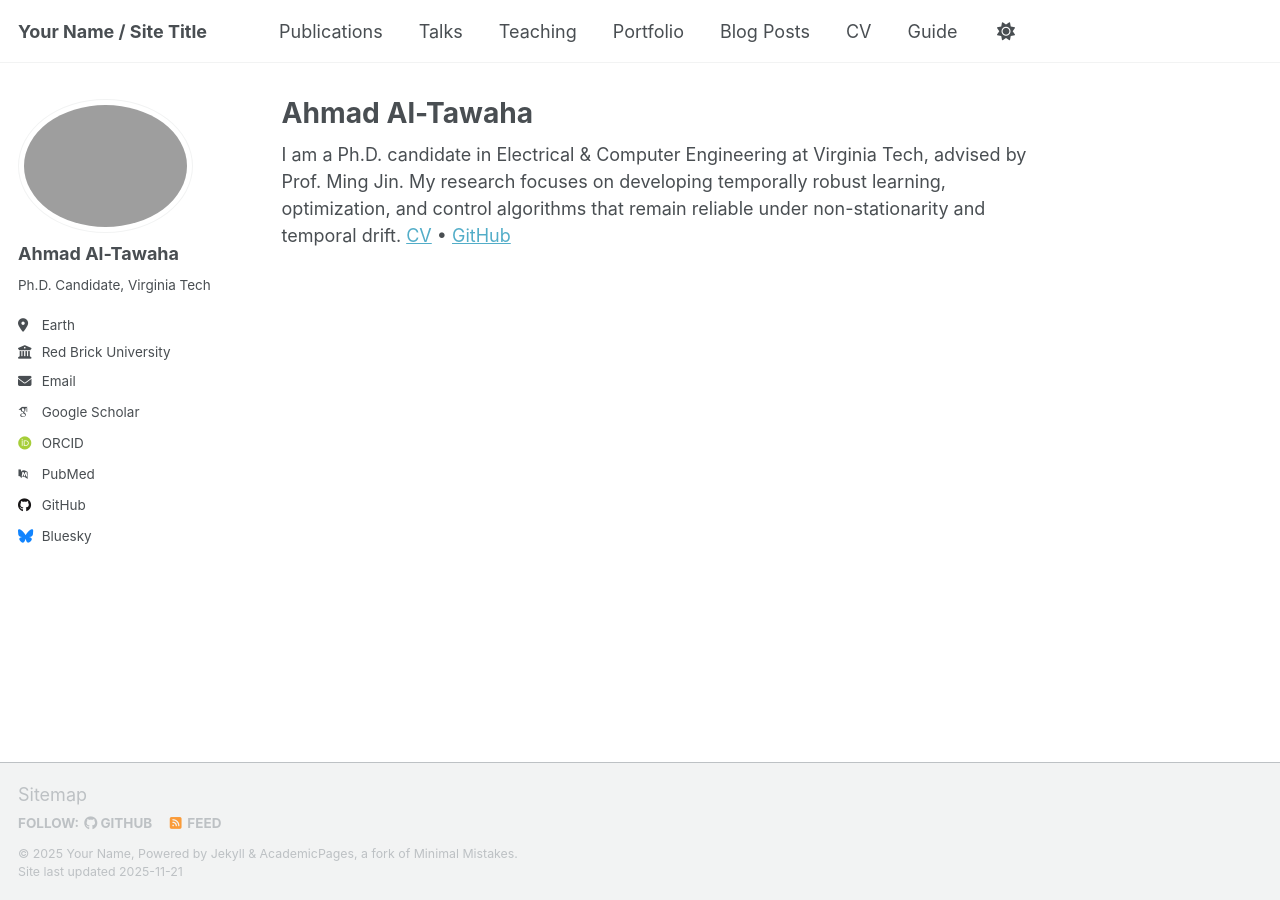
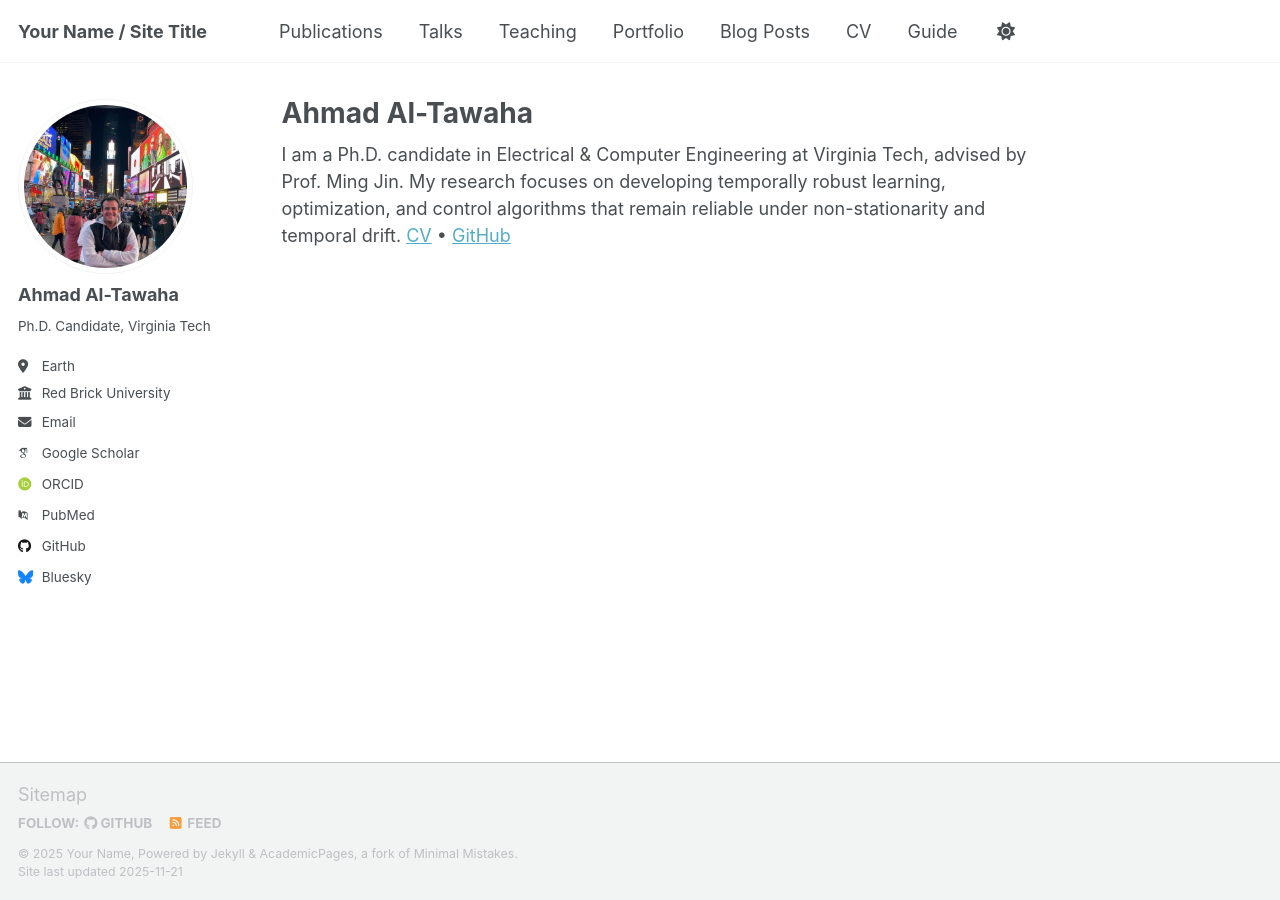
Before and after one commit to Ahmad-Tawaha/ahmad-tawaha.github.io, a Jekyll site: the page built from _pages/about.md, in a window 1280 px wide. Built offline with Jekyll 4.4.1, drawn with Linux system fonts in a browser that asks for light colours; some web fonts are replaced; a script that is not in the unit is left out.

Commit message:
Update _config.yml

```diff
--- a/_config.yml
+++ b/_config.yml
@@ -23,7 +23,7 @@ repository               : "academicpages/academicpages.github.io"
 #               Additional customization can be done by editing /_includes/author-profile.html
 author:
   # Biographic information
-  avatar           : "image_from_ios_480.jpg"
+  avatar           : "profile.jpg"
   name             : "Ahmad Al-Tawaha"
   pronouns         : # example: "she/her"
   bio              : "Ph.D. Candidate, Virginia Tech"
```
